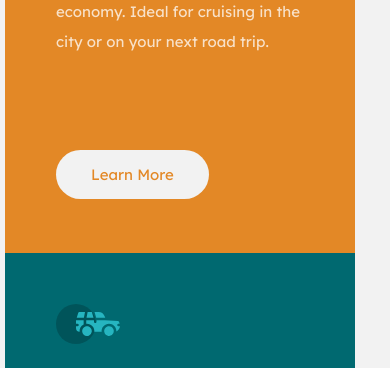
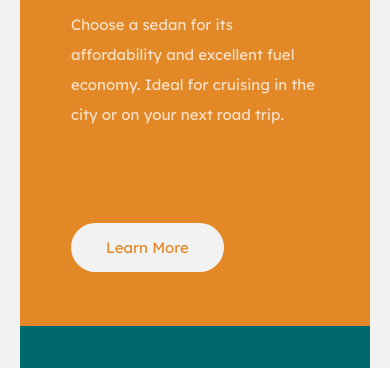
Before and after one commit to KKocot/3-column-preview-card-component-main, a plain HTML site: page index.html in a window 390 px wide. Shown: the part 269-637 px from the top of the page. Drawn offline with Linux system fonts and the light colour scheme.

Commit message:
small_details2

```diff
--- a/index.css
+++ b/index.css
@@ -97,10 +97,14 @@ body {
   color: hsl(228, 45%, 44%);
 }
 @media (max-width: 750px) {
+  body {
+    justify-content: center;
+    width: auto;
+  }
   .main_card {
+    justify-content: center;
     display: flex;
     flex-direction: column;
     width: 350px;
-    margin: 5px;
   }
 }
```
